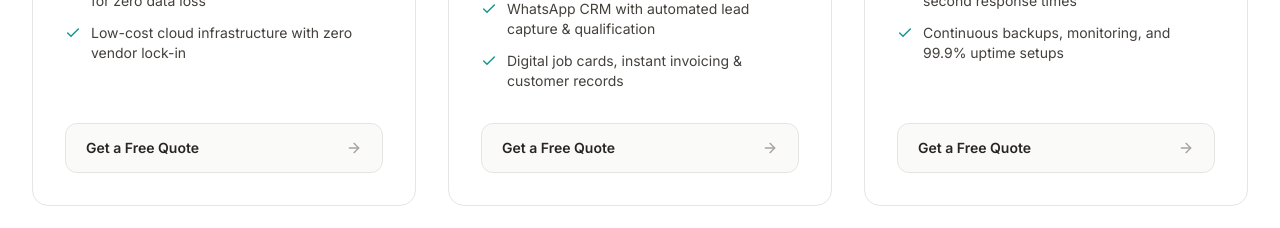
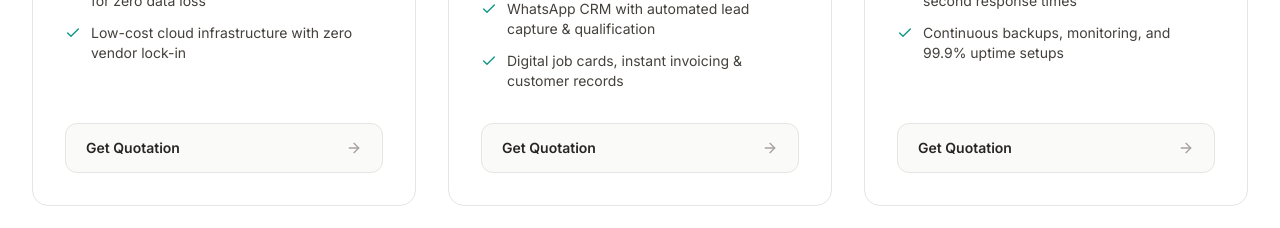
Before and after one commit to mindwanders1993/shunyalab, a Next.js app: page / in a window 1280 px wide. Shown: the part 2020-2248 px from the top of the page. Built offline with nearby package versions, Linux system fonts and the light colour scheme.

Commit message:
feat(site): update KaizenCodes domain and change service CTA to Get Quotation

```diff
--- a/src/components/Footer.tsx
+++ b/src/components/Footer.tsx
@@ -83,7 +83,7 @@ export default function Footer() {
               </li>
               <li>
                 <a
-                  href="https://dev.kaizencodes.com"
+                  href="https://kaizencodes.com"
                   target="_blank"
                   rel="noopener noreferrer"
                   className="hover:text-cyan-400 transition-colors"
--- a/src/components/Portfolio.tsx
+++ b/src/components/Portfolio.tsx
@@ -24,7 +24,7 @@ export default function Portfolio() {
     {
       title: "KaizenCodes",
       category: "Engineering Learning Platform & SaaS",
-      liveUrl: "https://dev.kaizencodes.com",
+      liveUrl: "https://kaizencodes.com",
       tag: "Autonomous SaaS",
       description:
         "High-performance interactive technical interview preparation platform and engineering knowledge engine. Built to deliver zero-latency problem solving for software engineers worldwide.",
--- a/src/components/Services.tsx
+++ b/src/components/Services.tsx
@@ -103,7 +103,7 @@ export default function Services() {
                   href={service.link}
                   className="inline-flex items-center justify-between w-full px-5 py-3.5 rounded-xl bg-stone-50 border border-stone-200 hover:border-brand-500 hover:bg-brand-50/50 text-sm font-semibold text-stone-800 hover:text-brand-800 transition-all group"
                 >
-                  <span>Get a Free Quote</span>
+                  <span>Get Quotation</span>
                   <ArrowRight className="w-4 h-4 text-stone-400 group-hover:text-brand-700 group-hover:translate-x-1 transition-all" />
                 </a>
               </div>
```
Also changed, not shown: .agents/skills/uat/SKILL.md, 3 other files (tests, documents, lock files or other folders).
